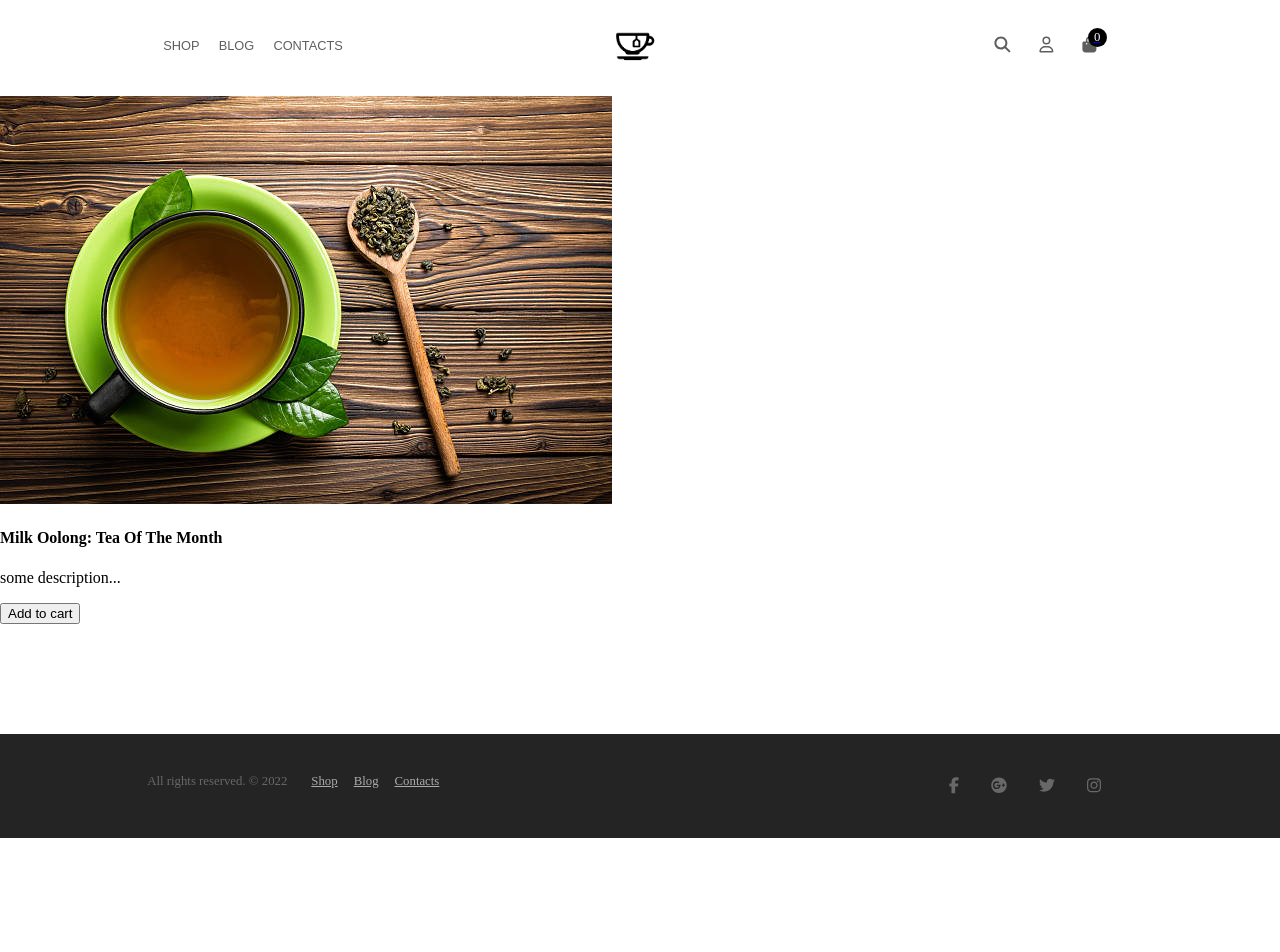
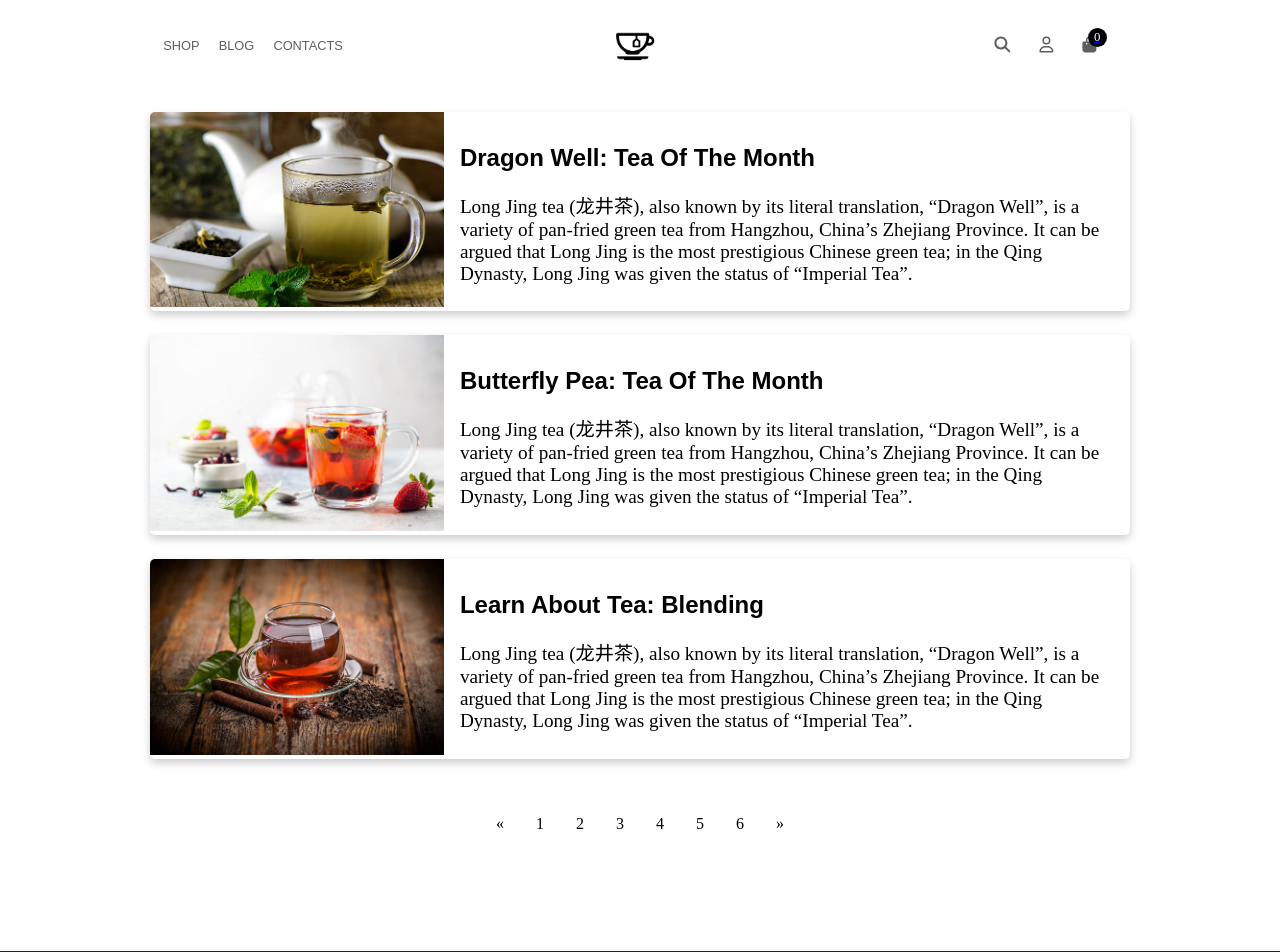
Before and after one commit to Filip-Papic/Tea-Shop, a Vue app: page /blog in a window 1280 px wide. Shown: the top 952 px of the page. Before the commit the page ends 838 px from the top, so only its background shows below. Built offline with nearby package versions, Linux system fonts and the light colour scheme.

Commit message:
blog done

```diff
--- a/src/components/BlogArticleItem.vue
+++ b/src/components/BlogArticleItem.vue
@@ -24,10 +24,74 @@ const imgSrc = computed(() => {
       <h4>
         <b>{{ title }}</b>
       </h4>
-      <p>some description...</p>
-      <button class="button">Add to cart</button>
+      <p>
+        Long Jing tea (龙井茶), also known by its literal translation, “Dragon
+        Well”, is a variety of pan-fried green tea from Hangzhou, China’s
+        Zhejiang Province. It can be argued that Long Jing is the most
+        prestigious Chinese green tea; in the Qing Dynasty, Long Jing was given
+        the status of “Imperial Tea”.
+      </p>
     </div>
   </div>
 </template>
 
-<style scoped></style>
+<style scoped>
+.card {
+  display: flex;
+  flex-direction: row;
+  box-shadow: 0 4px 8px 0 rgba(0, 0, 0, 0.2);
+  transition: 0.3s;
+  border-radius: 5px;
+  overflow: hidden;
+  margin-bottom: 1.5rem;
+  margin-top: 1rem;
+  margin-right: 11.7%;
+  margin-left: 11.7%;
+}
+.card:hover {
+  box-shadow: 0 8px 16px 0 rgba(0, 0, 0, 0.2);
+}
+.container {
+  padding: 0px 16px 16px 16px;
+}
+h4 {
+  font-family: "Montserrat", sans-serif;
+  font-size: 1.5rem;
+  font-weight: 600;
+  margin-bottom: 0.5rem;
+}
+p {
+  font-family: "Montserrat";
+  font-size: 1.2rem;
+  font-weight: 400;
+  margin-bottom: 0.5rem;
+}
+img {
+  width: 100%;
+  height: 100%;
+  object-fit: cover;
+}
+img:hover {
+  filter: brightness(50%);
+}
+.overflow {
+  width: 100%;
+  height: 100%;
+  max-width: 30%;
+  min-width: 30%;
+  overflow: hidden;
+}
+@media screen and (max-width: 800px) {
+  .card {
+    margin-right: 5%;
+    margin-left: 5%;
+    flex-direction: column;
+  }
+  img {
+    width: 100%;
+  }
+  .overflow {
+    min-width: 100%;
+  }
+}
+</style>
--- a/src/views/BlogView.vue
+++ b/src/views/BlogView.vue
@@ -5,10 +5,48 @@ import BlogArticleItem from "../components/BlogArticleItem.vue";
 <template>
   <div>
     <BlogArticleItem
-      title="Milk Oolong: Tea Of The Month"
-      img="oolong-tea-cat.jpg"
+      title="Dragon Well: Tea Of The Month"
+      img="green-tea-cat.jpg"
     />
+    <BlogArticleItem
+      title="Butterfly Pea: Tea Of The Month"
+      img="fruit-tea-cat.jpg"
+    />
+    <BlogArticleItem
+      title="Learn About Tea: Blending"
+      img="black-tea-cat.jpg"
+    />
+    <div class="pagination">
+      <a href="#">&laquo;</a>
+      <a href="#">1</a>
+      <a href="#">2</a>
+      <a href="#">3</a>
+      <a href="#">4</a>
+      <a href="#">5</a>
+      <a href="#">6</a>
+      <a href="#">&raquo;</a>
+    </div>
   </div>
 </template>
 
-<style scoped></style>
+<style scoped>
+.pagination {
+  display: flex;
+  justify-content: center;
+  align-items: center;
+  margin-top: 3rem;
+}
+.pagination a {
+  color: black;
+  float: left;
+  padding: 8px 16px;
+  text-decoration: none;
+}
+.pagination a.active {
+  background-color: #4caf50;
+  color: white;
+}
+.pagination a:hover:not(.active) {
+  background-color: #ddd;
+}
+</style>
```
